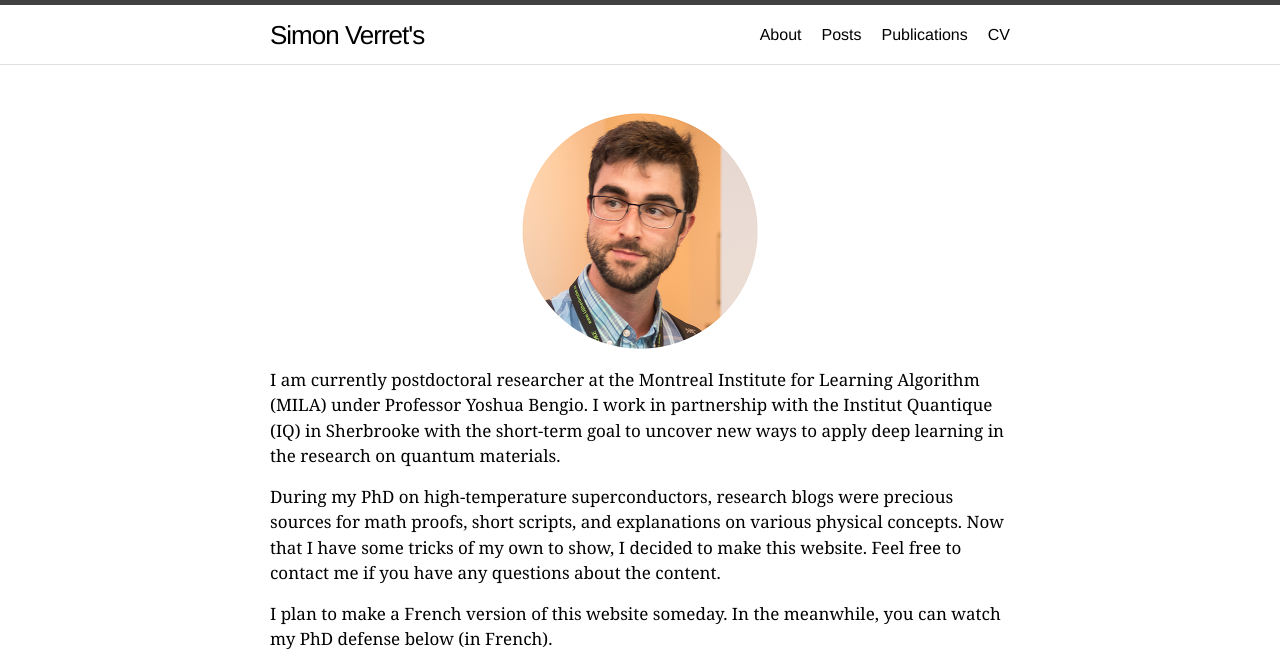
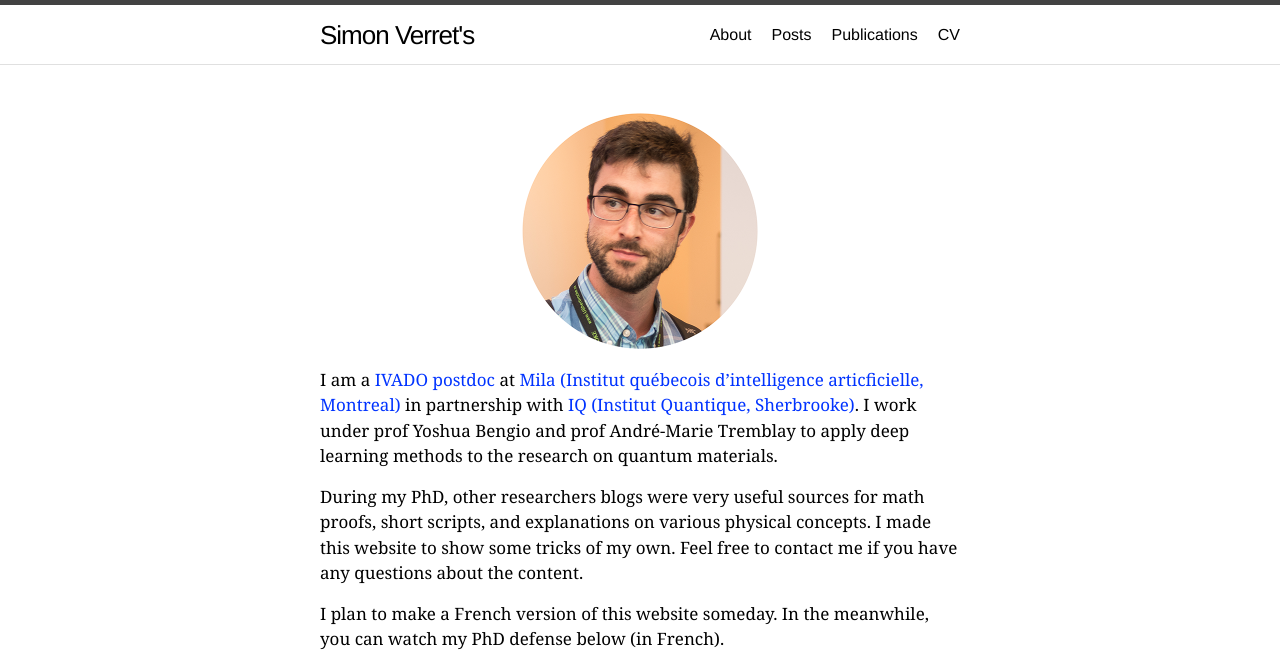
Before and after one commit to simonverret/simonverret.github.io, a Jekyll site: the page built from index.md, in a window 1280 px wide and 1400 px high. Shown: the top 667 px of the window. Built offline with Jekyll 4.4.1, drawn with Linux system fonts in a browser that asks for light colours; some web fonts are replaced; grey boxes are pictures that could not be loaded.

Commit message:
improved index and publication paage

```diff
--- a/_includes/head.html
+++ b/_includes/head.html
@@ -9,4 +9,5 @@
     {%- include google-analytics.html -%}
   {%- endif -%}
   <link rel="stylesheet" type="text/css" href="https://cdn.rawgit.com/dreampulse/computer-modern-web-font/master/fonts.css">
+  <link rel="stylesheet" type="text/css" href="//fonts.googleapis.com/css?family=Old+Standard+TT" />
 </head>
--- a/_sass/minima.scss
+++ b/_sass/minima.scss
@@ -1,33 +1,7 @@
 @charset "utf-8";
 
-// Define defaults for each variable.
-
-
-
-// @font-face {
-//   font-family: "Computer Modern";
-//   src: url('http://spratt.github.io/Computer-Modern/cmserif.otf');
-// }
-// @font-face {
-//   font-family: "Computer Modern";
-//   src: url('http://spratt.github.io/Computer-Modern/cmunsx.otf');
-//   font-weight: bold;
-// }
-// @font-face {
-//   font-family: "Computer Modern";
-//   src: url('http://spratt.github.io/Computer-Modern/cmunsi.otf');
-//   font-style: italic, oblique;
-// }
-// @font-face {
-//   font-family: "Computer Modern";
-//   src: url('http://spratt.github.io/Computer-Modern/cmunbxo.otf');
-//   font-weight: bold;
-//   font-style: italic, oblique;
-// }
-
-
 $base-font-family: Helvetica, Arial, sans-serif;
-$body-font-family: "Computer Modern Serif", Georgia, serif;
+$body-font-family: "Linux Libertine", "Computer Modern Serif", Georgia, serif;
 
 $base-font-size:   16px !default;
 $body-font-size:   17px;
@@ -48,10 +22,10 @@ $grey-color-dark:  darken($grey-color, 25%) !default;
 $table-text-align: left !default;
 
 // Width of the content area
-$content-width:    800px !default;
+$content-width:    700px !default;
 
 $on-palm:          600px !default;
-$on-laptop:        800px !default;
+$on-laptop:        650px !default;
 
 // Use media queries like this:
 // @include media-query($on-palm) {
--- a/index.md
+++ b/index.md
@@ -6,12 +6,12 @@ order: 1
 
 <img class="center" src="/img/profile.png" width="240px">
 
-<div>
-<p>I am currently postdoctoral researcher at the Montreal Institute for Learning Algorithm (MILA) under Professor Yoshua Bengio. I work in partnership with the Institut Quantique (IQ) in Sherbrooke with the short-term goal to uncover new ways to apply deep learning in the research on quantum materials.</p>
-<p>During my PhD on high-temperature superconductors, research blogs were precious sources for math proofs, short scripts, and explanations on various physical concepts. Now that I have some tricks of my own to show, I decided to make this website. Feel free to contact me if you have any questions about the content.</p>
-<p>I plan to make a French version of this website someday. In the meanwhile, you can watch my PhD defense below (in French).</p>
-</div>
-<br>
+I am a <a href="https://ivado.ca/en/spotlight-on-our-academic-community/?programmes=postdoctoral-research-funding">IVADO postdoc</a> at <a href="https://mila.quebec/en/">Mila (Institut québecois d'intelligence articficielle, Montreal)</a> in partnership with <a href="https://www.usherbrooke.ca/iq/en/">IQ (Institut Quantique, Sherbrooke)</a>. I work under prof Yoshua Bengio and prof André-Marie Tremblay to apply deep learning methods to the research on quantum materials.
+
+During my PhD, other researchers blogs were very useful sources for math proofs, short scripts, and explanations on various physical concepts. I made this website to show some tricks of my own. Feel free to contact me if you have any questions about the content.
+
+I plan to make a French version of this website someday. In the meanwhile, you can watch my PhD defense below (in French).
+
 
 
 <div class="video-container">
```
Also changed, not shown: publications.md (+9 -7 lines).
